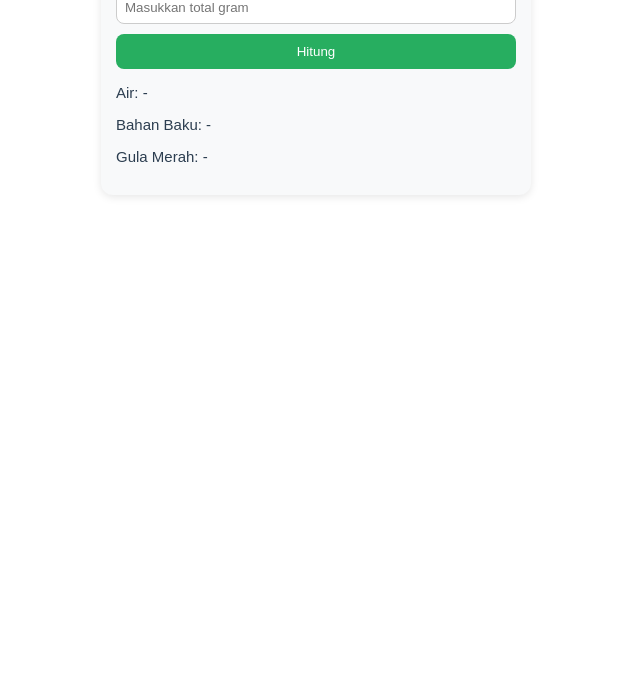
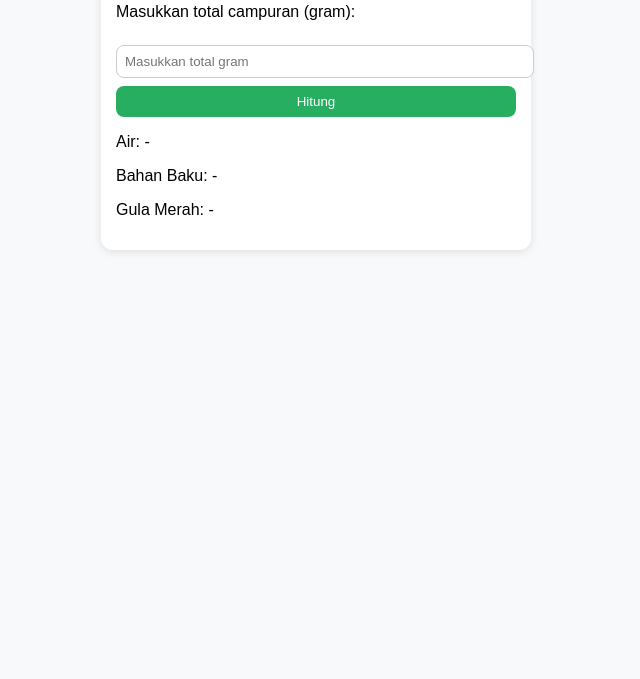
Before and after one commit to syukrillah0108/RICP, a plain HTML site: page sampah/eco-enzyme.html in a window 1280 px wide. Shown: the part 121-800 px from the top of the page, without its empty margins (324-964 px from the left). Drawn offline with Linux system fonts and the light colour scheme.

Commit message:
Fix iframe source path in README and enhance Eco-Enzyme HTML structure

```diff
--- a/sampah/eco-enzyme.html
+++ b/sampah/eco-enzyme.html
@@ -1,13 +1,48 @@
-<!-- Eco-Enzyme Calculator (Markdown compatible) -->
-<div id="eco-enzyme-calculator" style="max-width:400px; margin:auto; font-family:Arial, sans-serif; background:#f8f9fa; padding:15px; border-radius:12px; box-shadow:0 2px 8px rgba(0,0,0,0.1);">
-  <h3 style="text-align:center; color:#2c3e50;">Kalkulator Eco-Enzyme</h3>
-  <p style="text-align:center; font-size:14px;">Masukkan total campuran (gram):</p>
-
-  <input id="totalWeight" type="number" placeholder="Masukkan total gram" style="width:100%; padding:8px; border:1px solid #ccc; border-radius:8px; margin-bottom:10px;">
-
-  <button id="calculate" style="width:100%; background:#27ae60; color:white; border:none; padding:10px; border-radius:8px; cursor:pointer;">Hitung</button>
-
-  <div id="result" style="margin-top:15px; font-size:15px; color:#2c3e50;">
+<!DOCTYPE html>
+<html lang="id">
+<head>
+<meta charset="UTF-8">
+<meta name="viewport" content="width=device-width, initial-scale=1.0">
+<title>Kalkulator Eco-Enzyme</title>
+<style>
+  body {
+    background: #f8f9fa;
+    font-family: Arial, sans-serif;
+  }
+  #eco-enzyme-calculator {
+    max-width: 400px;
+    margin: 50px auto;
+    background: white;
+    padding: 15px;
+    border-radius: 12px;
+    box-shadow: 0 2px 8px rgba(0,0,0,0.1);
+  }
+  h3 { text-align: center; color: #2c3e50; }
+  input, button {
+    width: 100%;
+    padding: 8px;
+    margin-top: 8px;
+    border-radius: 8px;
+    border: 1px solid #ccc;
+  }
+  button {
+    background: #27ae60;
+    color: white;
+    border: none;
+    cursor: pointer;
+  }
+  button:hover {
+    background: #219150;
+  }
+</style>
+</head>
+<body>
+<div id="eco-enzyme-calculator">
+  <h3>Kalkulator Eco-Enzyme</h3>
+  <p>Masukkan total campuran (gram):</p>
+  <input id="totalWeight" type="number" placeholder="Masukkan total gram">
+  <button id="calculate">Hitung</button>
+  <div id="result">
     <p>Air: -</p>
     <p>Bahan Baku: -</p>
     <p>Gula Merah: -</p>
@@ -21,7 +56,6 @@
     alert('Masukkan total gram yang valid!');
     return;
   }
-
   const air = total * 0.6;
   const bahanBaku = total * 0.3;
   const gulaMerah = total * 0.1;
@@ -33,3 +67,5 @@
   `;
 });
 </script>
+</body>
+</html>
```
Also changed, not shown: 1 other file. Lines whose indentation alone changed are shown as unchanged.
